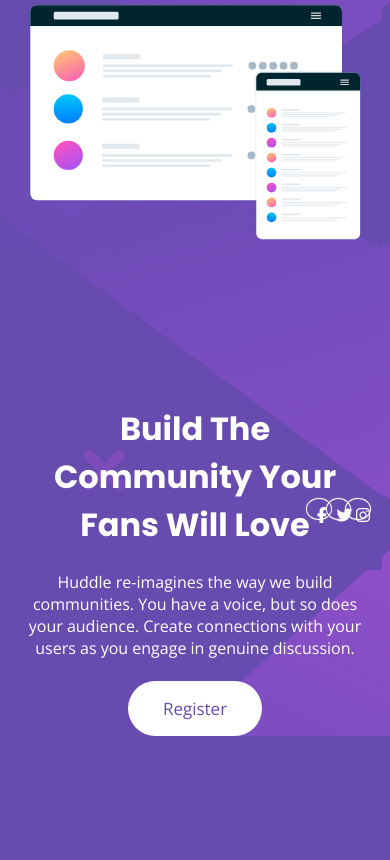
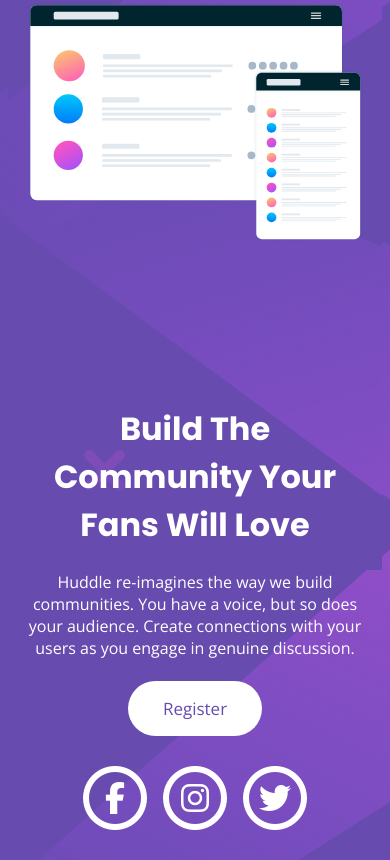
Before and after one commit to jakehalliday/huddle-landing-page, a plain HTML site: page index.html in a window 390 px wide. Shown: the part 282-1142 px from the top of the page. Before the commit the page ends 1018 px from the top, so only its background shows below. Drawn offline with nearby package versions, Linux system fonts and the light colour scheme.

Commit message:
Fix Icons

```diff
--- a/index.html
+++ b/index.html
@@ -21,7 +21,10 @@
     <title>
       Frontend Mentor | Huddle landing page with single introductory section
     </title>
-    <script src="https://kit.fontawesome.com/d315b85049.js" crossorigin="anonymous"></script>
+    <script
+      src="https://kit.fontawesome.com/d315b85049.js"
+      crossorigin="anonymous"
+    ></script>
     <meta content="width=device-width, initial-scale=1.0" name="viewport" />
 
     <!-- Feel free to remove these styles or customise in your own stylesheet 👍 -->
@@ -54,9 +57,19 @@
 
           <button>Register</button>
         </div>
-        <i class="fab fa-facebook-f icon"></i>
-        <i class="fab fa-instagram icon"></i>
-        <i class="fab fa-twitter icon"></i>
+
+        <span class="fa-stack fa-2x facebook">
+          <i class="fab fa-facebook-f fa-stack-1x"></i>
+          <i class="far fa-circle fa-stack-2x"></i>
+        </span>
+        <span class="fa-stack fa-2x instagram">
+          <i class="fab fa-instagram fa-stack-1x"></i>
+          <i class="far fa-circle fa-stack-2x"></i>
+        </span>
+        <span class="fa-stack fa-2x twitter">
+          <i class="fab fa-twitter fa-stack-1x"></i>
+          <i class="far fa-circle fa-stack-2x"></i>
+        </span>
       </div>
     </div>
   </body>
--- a/styles.css
+++ b/styles.css
@@ -42,46 +42,52 @@ button {
 }
 .column {
   display: grid;
+  grid-template: 9fr 1fr / 7fr 1fr 1fr 1fr;
 }
 .mockup {
   width: 80%;
 }
 .image-column {
   display: grid;
+
 }
-.icon {
-    display: inline-block;
-    position: absolute;
-    bottom: 5vh;
-    right: 5vw;
-    border: 1px solid #fff;
-    width: 1vw;
-    height: 1vw;
-    text-align: center;
-    border-radius: 100%;
-    box-shadow: 0px 0px 2px #888;
-   padding: 0.5em 0.6em;
+.facebook {
+  grid-column: 2;
 }
-.fa-facebook-f {
-  right: 15vw;
-}
-.fa-twitter {
-  right: 10vw;
-}
-.fa-instagram {
-  right: 5vw;
+.text {
+    grid-row: 1;
+    grid-column-start: 1;
+    grid-column-end: 4;
 }
 @media screen and (max-width: 700px) {
   .content {
     grid-template: 600px 100px / 100%;
   }
+  .column {
+    grid-template: 3fr 1fr / repeat(11, 1fr)
+  }
   .mockup {
-      width: 100%;
+    width: 100%;
   }
   .text {
-      text-align: center;
+    text-align: center;
+    grid-row: 1;
+    grid-column: 1 / 12;
   }
   .logo {
-      width: 50vw;
+    width: 50vw;
+  }
+  .fa-stack {
+    padding-top: 30px;
+    padding-bottom: 30px;
+  }
+  .facebook {
+    grid-column: 5;
+  }
+  .instagram {
+    grid-column: 6;
+  }
+  .twitter {
+  grid-column: 7;
   }
 }
```
